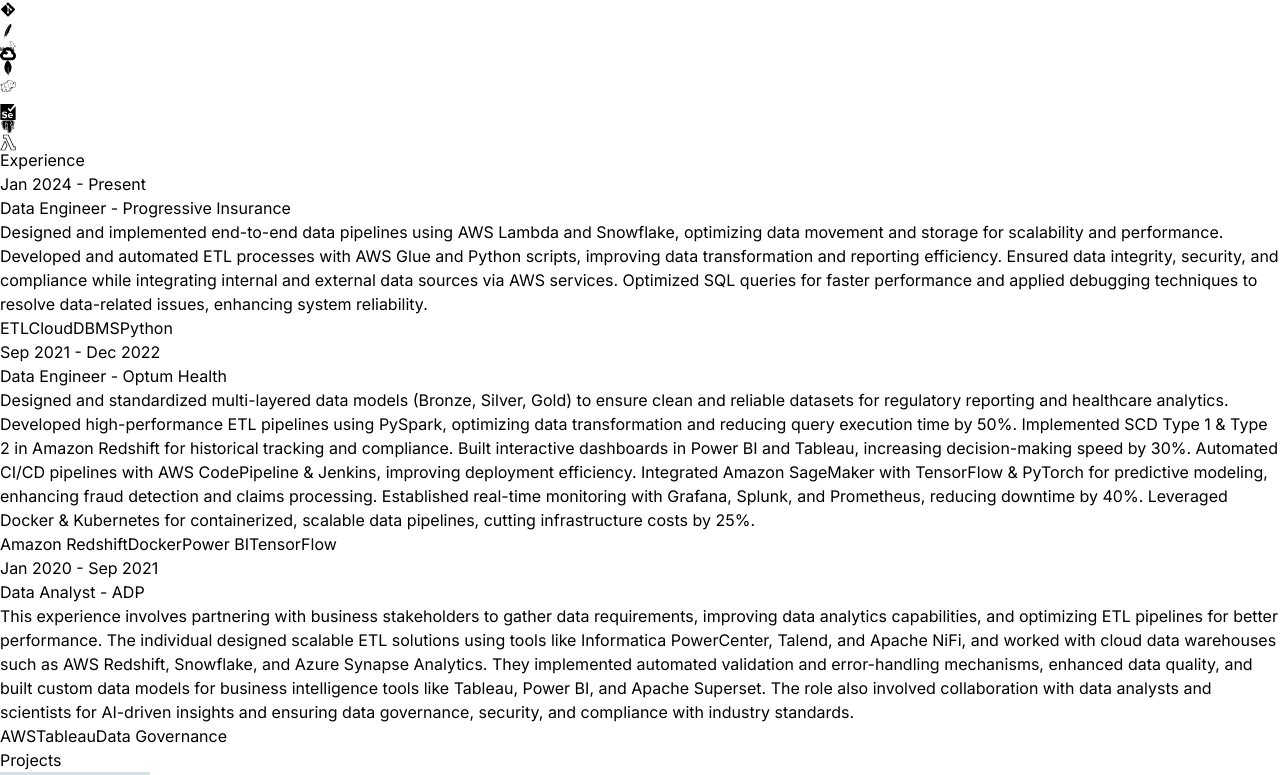
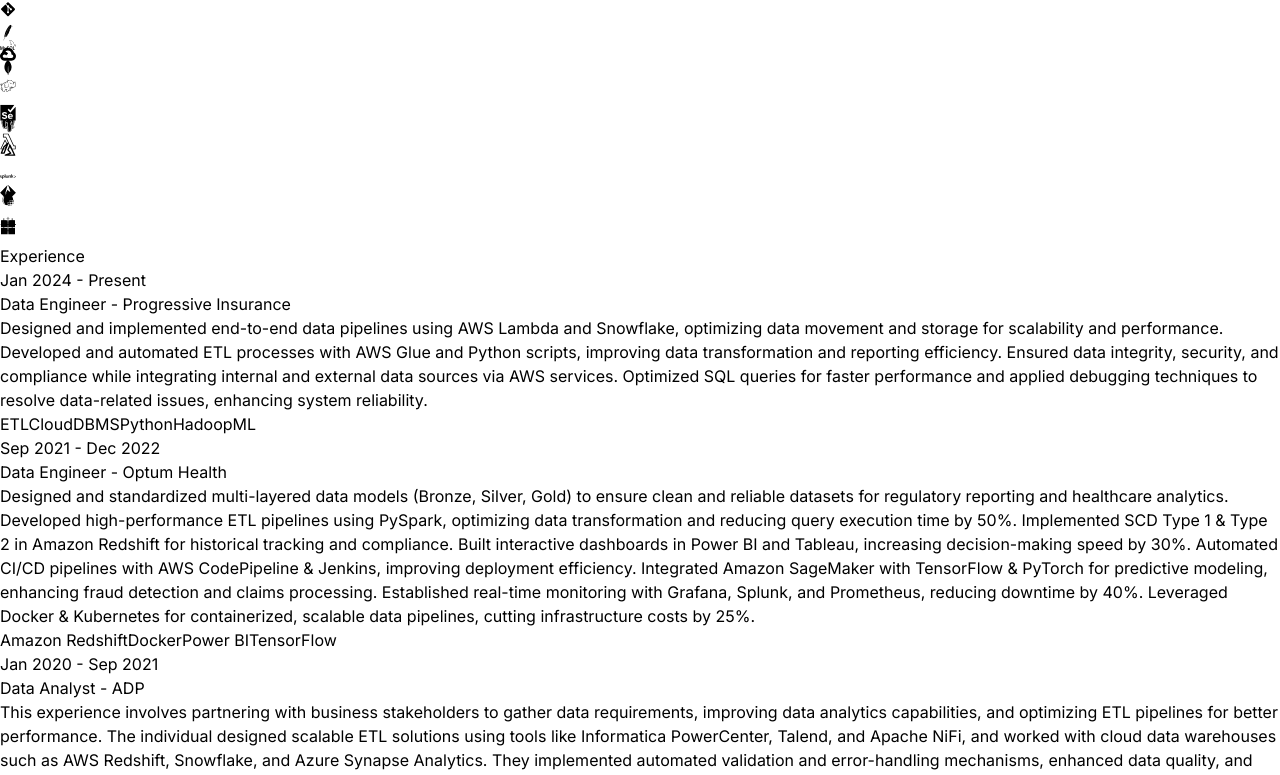
Before and after one commit to RahulVattigunta/react-portfolio-sivateja, a React (Vite) app: page / in a window 1280 px wide. Shown: the part 736-1511 px from the top of the page. Built offline with nearby package versions, Linux system fonts and the light colour scheme.

Commit message:
project images

```diff
--- a/src/components/Technologies.jsx
+++ b/src/components/Technologies.jsx
@@ -15,6 +15,12 @@
 import { motion } from "framer-motion";
 import { FaSnowflake } from "react-icons/fa";
 import { SiAwslambda } from "react-icons/si";
+import { TbBrandAzure } from "react-icons/tb";
+import { SiSplunk } from "react-icons/si";
+import { SiInformatica } from "react-icons/si";
+import { SiApachenifi } from "react-icons/si";
+import { SiTableau } from "react-icons/si";
+import { FaMicrosoft } from "react-icons/fa6";
 
 const iconVariants= (duration) => ({
     initial: {y: -10},
@@ -149,11 +155,53 @@
         className="rounded-2xl border-4 border-neutral-800 p-4">
             <SiAwslambda className="text-7xl text-sky-500" />
         </motion.div>
-
+        <motion.div
+        variants={iconVariants(7.5)}
+        initial="initial"
+        animate="animate"
+        className="rounded-2xl border-4 border-neutral-800 p-4">
+            <TbBrandAzure className="text-7xl " />
+        </motion.div>
+        <motion.div
+        variants={iconVariants(3.5)}
+        initial="initial"
+        animate="animate"
+        className="rounded-2xl border-4 border-neutral-800 p-4">
+            <SiSplunk className="text-7xl text-green-400" />
+        </motion.div>
+        <motion.div
+        variants={iconVariants(3.5)}
+        initial="initial"
+        animate="animate"
+        className="rounded-2xl border-4 border-neutral-800 p-4">
+            <SiInformatica className="text-7xl text-green-400" />
+        </motion.div>
+        <motion.div
+        variants={iconVariants(7.5)}
+        initial="initial"
+        animate="animate"
+        className="rounded-2xl border-4 border-neutral-800 p-4">
+            <SiApachenifi className="text-7xl " />
+        </motion.div>
+        <motion.div
+        variants={iconVariants(3.5)}
+        initial="initial"
+        animate="animate"
+        className="rounded-2xl border-4 border-neutral-800 p-4">
+            <SiTableau className="text-7xl text-green-400" />
+        </motion.div>
+        <motion.div
+        variants={iconVariants(6.5)}
+        initial="initial"
+        animate="animate"
+        className="rounded-2xl border-4 border-neutral-800 p-4">
+            <FaMicrosoft className="text-7xl text-green-400" />
+        </motion.div>
 
     </motion.div>
     </div>
   );
 };
 
+
 export default Technologies;
--- a/src/constants/index.js
+++ b/src/constants/index.js
@@ -15,7 +15,7 @@
     role: "Data Engineer",
     company: "Progressive Insurance",
     description: `Designed and implemented end-to-end data pipelines using AWS Lambda and Snowflake, optimizing data movement and storage for scalability and performance. Developed and automated ETL processes with AWS Glue and Python scripts, improving data transformation and reporting efficiency. Ensured data integrity, security, and compliance while integrating internal and external data sources via AWS services. Optimized SQL queries for faster performance and applied debugging techniques to resolve data-related issues, enhancing system reliability.`,
-    technologies: ["ETL", "Cloud", "DBMS", "Python"],
+    technologies: ["ETL", "Cloud", "DBMS", "Python", "Hadoop", "ML"],
   },
   {
     year: "Sep 2021 - Dec 2022",
@@ -75,7 +75,7 @@
     image: project6,
     description:
       "An ELT pipeline was built for a retail company to process POS transactions, inventory updates, and customer behavior data. Snowflake was used for cloud data warehousing, with optimizations like materialized views and clustering to enhance query performance. Apache Airflow automated workflows, reducing data latency by 60%. Dashboards were developed in Tableau for sales forecasting, product demand analysis, and customer segmentation.",
-    technologies: ["Snowflake", "Apache Airflow", "dbt", "Tableau "],
+    technologies: ["Snowflake", "Apache Airflow", "dbt", "Tableau", "AWS S3"],
   },
 ];
 
```
